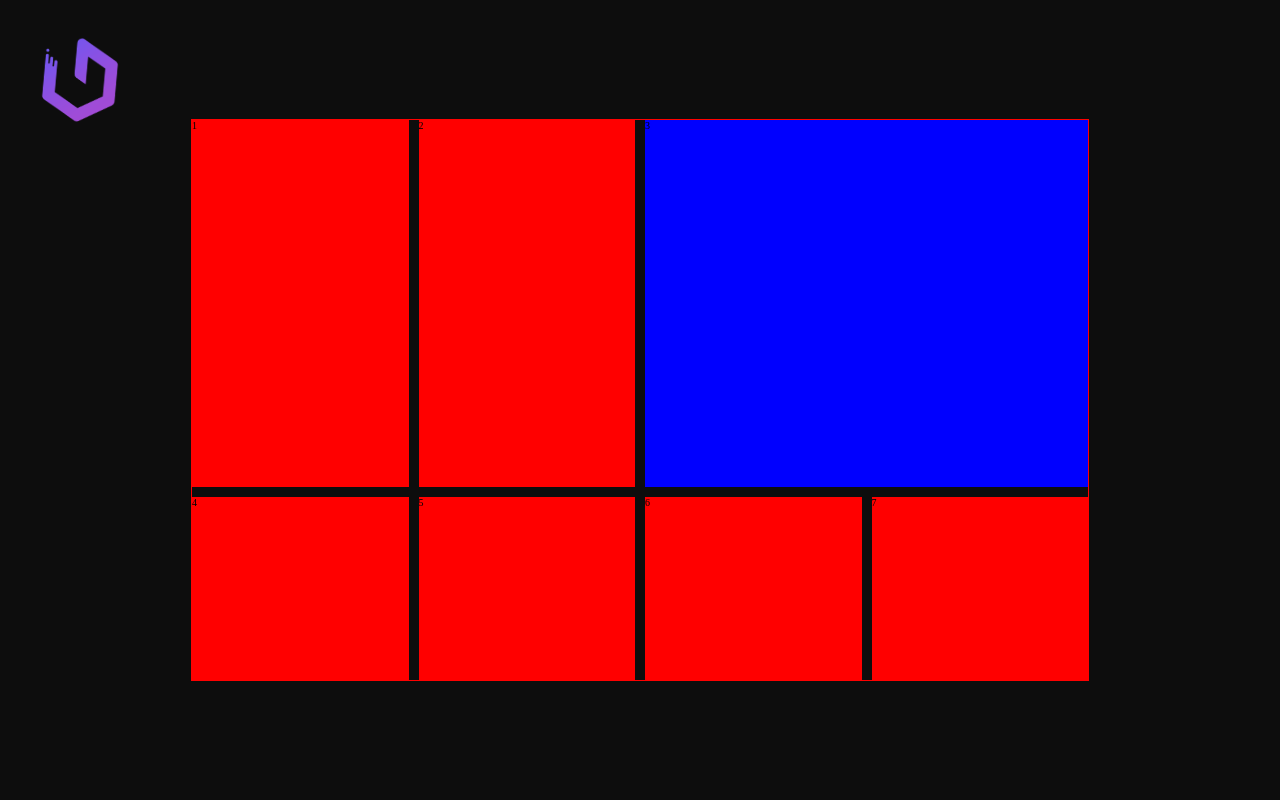
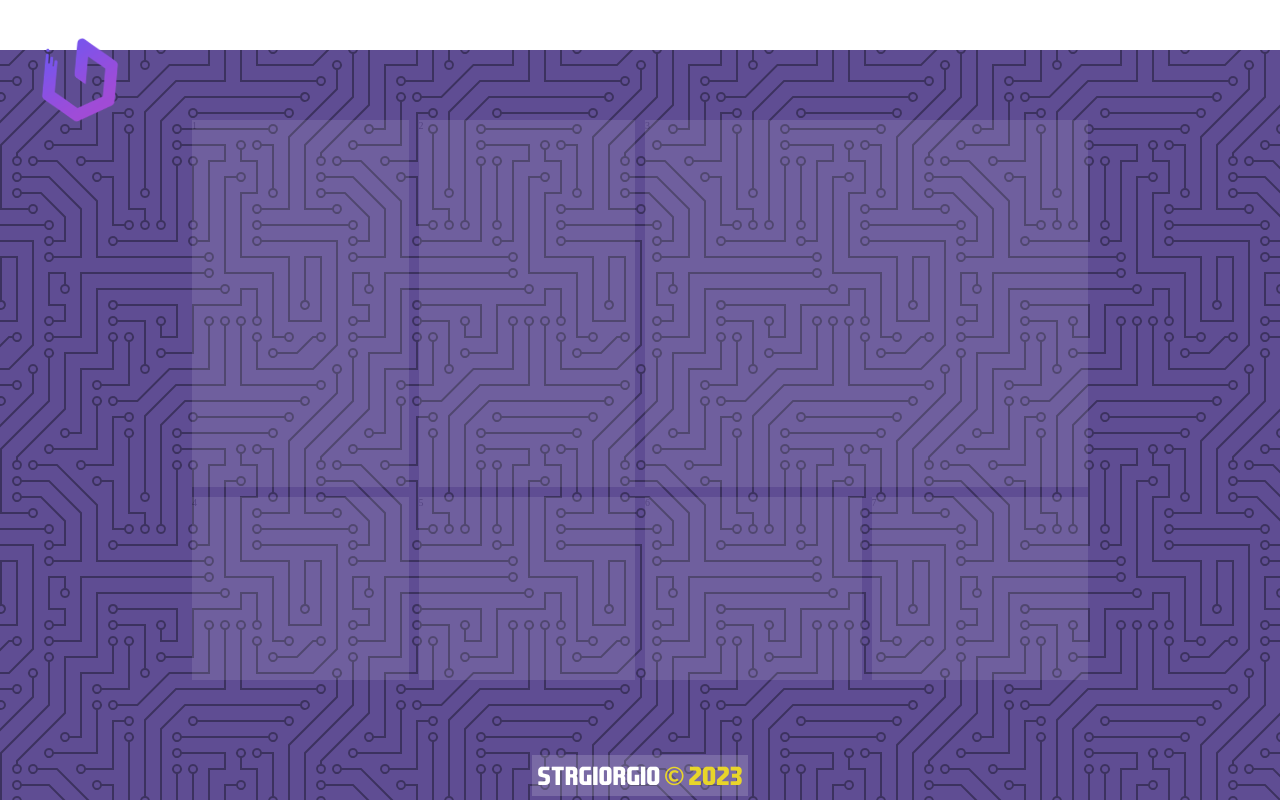
Before and after one commit to strGiorgio/personalPort, a Django app: page /strgiorgio in a window 1280 px wide. Run offline with Django 4.2, Linux system fonts and the light colour scheme; some web fonts are replaced.

Commit message:
Finish footer

```diff
--- a/core/static/css/components/main-footer.css
+++ b/core/static/css/components/main-footer.css
@@ -0,0 +1,29 @@
+.main-footer {
+    width: 100%;
+    max-width: 1920px;
+    height: 50px;
+    display: flex;
+    justify-content: center;
+    align-items: center;
+}
+
+.main-footer .text-footer {
+    padding: 5px;
+    background-color: #ffffff2a;
+    transition: .1s ease-in-out;
+}
+
+.main-footer .text-footer:hover {
+    transform: scale(1.02);
+    color: var(--color-yellow-2);
+}
+
+.main-footer span {
+    color: var(--color-yellow-2);
+}
+
+.main-footer span span {
+    font-family:'Trebuchet MS', sans-serif;
+    font-weight: bolder;
+    font-size: 2.5rem;
+}
--- a/core/static/css/components/main-header.css
+++ b/core/static/css/components/main-header.css
@@ -0,0 +1,6 @@
+.main-header {
+    width: 100%;
+    max-width: 1920px;
+    height: 50px;
+    background-color: #fff;
+}
--- a/core/static/css/components/texts.css
+++ b/core/static/css/components/texts.css
@@ -1,5 +1,17 @@
+@font-face {
+    font-family: 'EA';
+    src: url('../../fonts/EASPORTS15.ttf');
+}
+.text-font {
+    font-family: 'EA', sans-serif;
+    text-decoration: none;
+}
+
 .text-title {
-    font-family: 'TheGoodMonolith', sans-serif;
-    font-weight: 500;
     font-size: 5rem;
 }
+
+.text-footer {
+    font-size: 2.5rem;
+    color: #fff;
+}
--- a/core/static/css/sections/section-main.css
+++ b/core/static/css/sections/section-main.css
@@ -1,52 +1,41 @@
 .section-main {
-    background-color: #0d0d0d;
     display: flex;
-    justify-content: center;
+    flex-direction: column;
+    justify-content: space-between;
     align-items: center;
+
+    max-height: 1080px;
 }
 
-.section-main .background-primary {
-    animation: Grow 1s linear;
-}
-
-@keyframes Grow {
-    0% {
-
-        width: 10%;
-        height: 10%;
-    }
-
-    50% {
-        width: 50%;
-        height: 50%;
-    }
-
-    100% {
-        width: 100%;
-        height: 100%;
-        border-radius: 0;
-    }
-}
-
-.container {
-    display: grid;
+.wrapper-menu {
     width: 70%;
     max-width: 1920px;
     height: 70%;
     max-height: 1080px;
-    margin: 0 auto;
-    border: 1px solid;
-    border-color: red;
+}
 
+.nav-menu {
+    width: 100%;
+    height: 50px;
+    background-color: #fff;
+    margin-bottom: 10px;
+}
+
+.container-menu {
+    width: 100%;
+    max-width: 1920px;
+    height: 100%;
+    max-height: 1080px;
+
+    display: grid;
     grid-template-columns: 1fr 1fr 1fr 1fr;
     grid-template-rows: 2fr 1fr;
     gap: 10px;
 }
 
 .grid-item {
-    width: 100%;
-    height: 100%;
-    background-color: red;
+    background-color: #fff;
+    opacity: 10%;
     transition: .1s ease-in-out;
 }
 
@@ -56,7 +45,6 @@
 }
 
 .item-3 {
-    background-color: blue;
     grid-column-start: 3;
     grid-column-end: 5;
 }
--- a/core/templates/index.html
+++ b/core/templates/index.html
@@ -18,7 +18,8 @@
     <link rel="stylesheet" href="{% static 'css/components/imgs.css'%}">
     <link rel="stylesheet" href="{% static 'css/components/section-primary.css' %}">
     <link rel="stylesheet" href="{% static 'css/components/background.css' %}">
-
+    <link rel="stylesheet" href="{% static 'css/components/main-footer.css'%}">
+    <link rel="stylesheet" href="{% static 'css/components/main-header.css'%}">
     <link rel="stylesheet" href="{% static 'css/sections/section-main.css' %}">
 
 </head>
--- a/core/templates/main.html
+++ b/core/templates/main.html
@@ -1,6 +1,10 @@
 {% load static %}
-<section class="section-primary section-main">
-    <div class="container">
+<section class="section-primary section-main background-primary">
+    <header class="main-header"></header>
+
+    <div class="wrapper-menu">
+
+        <div class="container-menu">
 
             <div class="grid-item item-1">1</div>
             <div class="grid-item item-2">2</div>
@@ -11,5 +15,11 @@
             <div class="grid-item item-7">7</div>
 
         </div>
+    </div>
+    <footer class="main-footer">
+
+        <a class="text-font text-footer" href="">strGiorgio <span><span>&copy;</span> {% now 'Y' %}</span></a>
+
+    </footer>
 
 </section>
--- a/core/templates/welcome-screen.html
+++ b/core/templates/welcome-screen.html
@@ -28,7 +28,7 @@
 
     <section class="section-primary section-welcome">
         <div class="background-primary"></div>
-        <a class="text-title welcome-button" href="{% url 'index' %}">WELCOME</a>
+        <a class="text-title text-font welcome-button" href="{% url 'index' %}">WELCOME</a>
     </section>
 
     <script>
```
Lines whose indentation alone changed are shown as unchanged.
